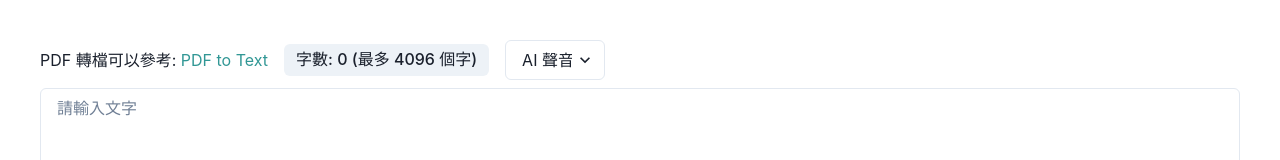
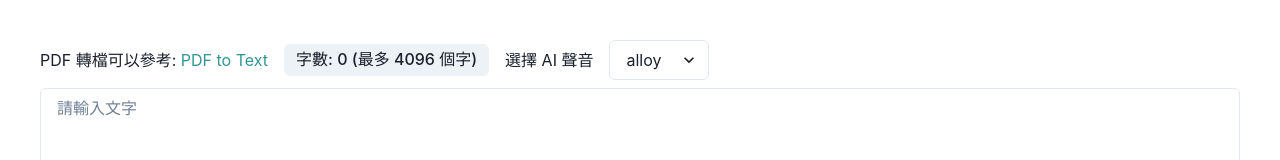
Before and after one commit to alvisLu/narrator, a React (Create React App) app: page / in a window 1280 px wide. Both pictures are taken after a click on the button "登入". Shown: the top 160 px of the page. Built offline with nearby package versions, Linux system fonts and the light colour scheme.

Commit message:
fix: default ai voice

```diff
--- a/src/App.tsx
+++ b/src/App.tsx
@@ -34,7 +34,7 @@ function App() {
   const [isLoadingAiChat, setIsLoadingAiChat] = React.useState(false);
   const toast = useToast();
   const voices = ["alloy", "echo", "fable", "onyx", "nova", "shimmer"];
-  const [aiVoice, setAiVoice] = React.useState("");
+  const [aiVoice, setAiVoice] = React.useState(voices[0]);
   const [password, setPassword] = React.useState("");
   const [isAdmin, setIsAdmin] = React.useState(false);
   const [isShowPwd, setIsShowPwd] = React.useState(false);
@@ -264,6 +264,7 @@ function App() {
                 </InputRightElement>
               </InputGroup>
               <Button
+                colorScheme="blue"
                 onClick={() => {
                   setIsAdmin(password === process.env.REACT_APP_PASSWORD);
                 }}
@@ -292,8 +293,10 @@ function App() {
                 <Tag size="lg">
                   字數: {content.replace(/\s/g, "").length} (最多 4096 個字)
                 </Tag>
+                <Text>選擇 AI 聲音</Text>
                 <Select
                   w="100px"
+                  value={aiVoice}
                   placeholder="AI 聲音"
                   onChange={(e) => {
                     setAiVoice(e.target.value);
```
